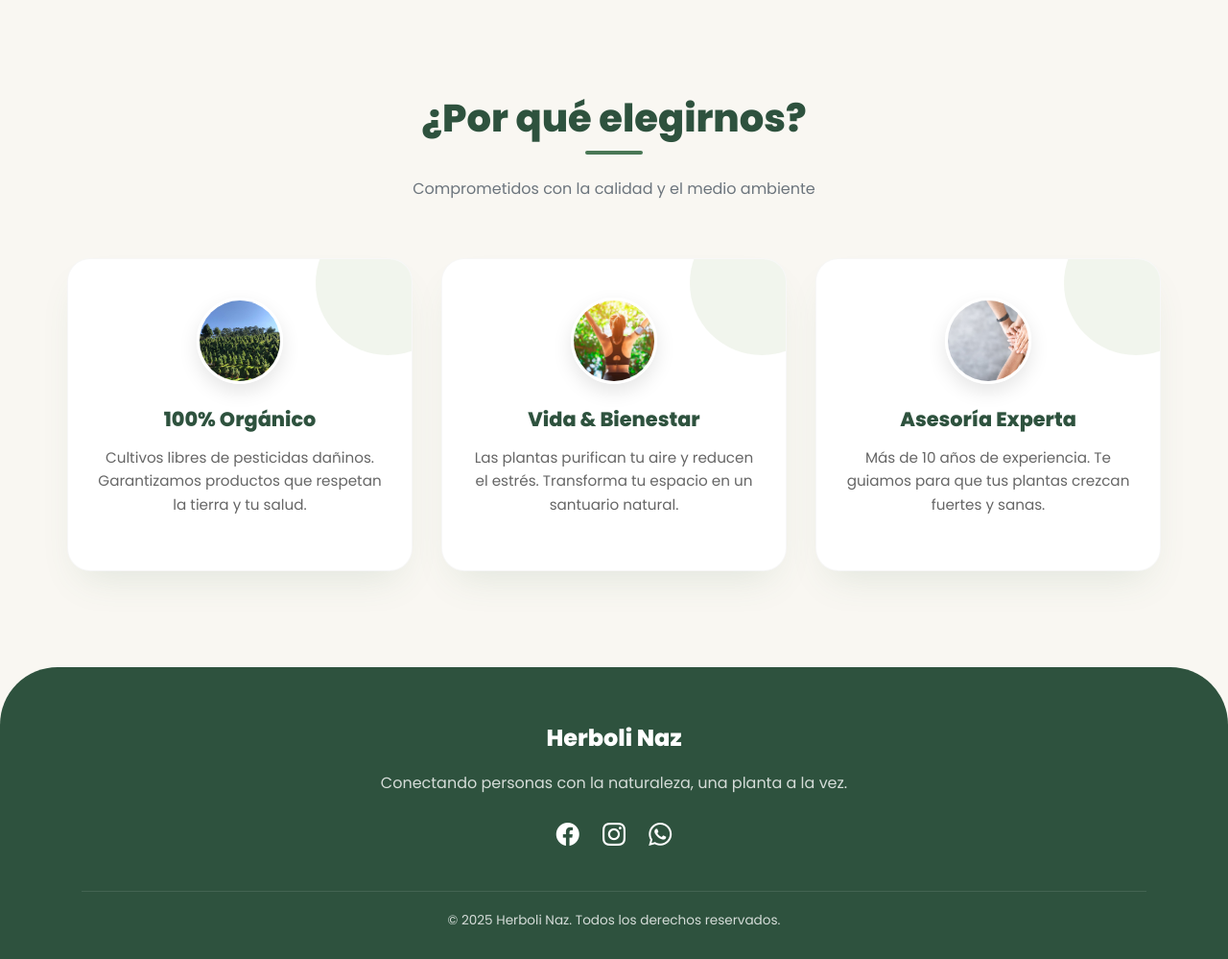
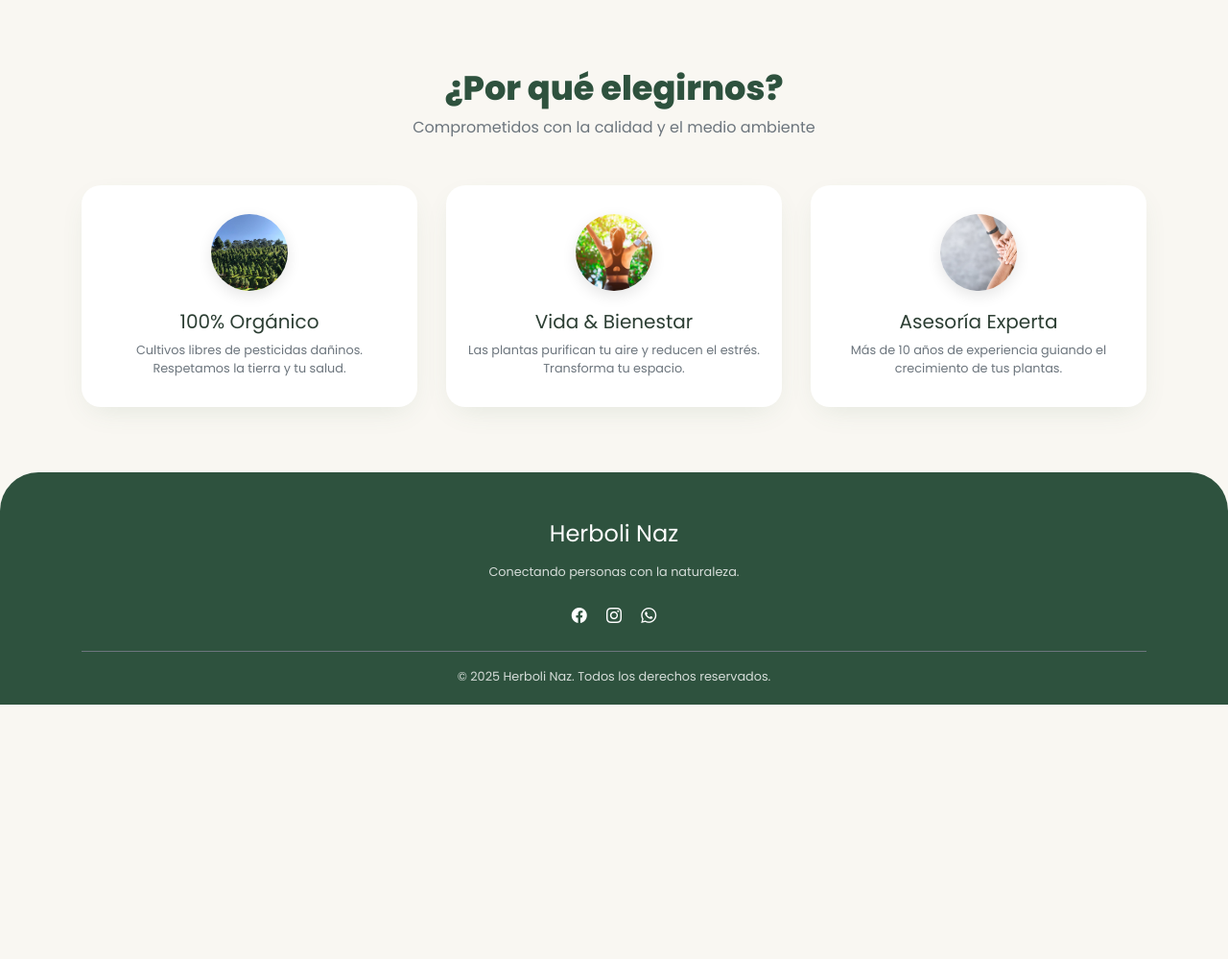
Before and after one commit to DiegoCisneros154/herboli-naz, a Flask app: page / in a window 1280 px wide. Shown: the part 737-1736 px from the top of the page at 96% size. After the commit the page ends 1471 px from the top, so only its background shows below. Run offline with Flask 3, Linux system fonts and the light colour scheme; some libraries are stand-ins or nearby versions.

Commit message:
idex para celular y compu

```diff
--- a/templates/index.html
+++ b/templates/index.html
@@ -2,26 +2,23 @@
 <html lang="es">
 <head>
   <meta charset="UTF-8">
-  <meta name="viewport" content="width=device-width, initial-scale=1.0">
+  <meta name="viewport" content="width=device-width, initial-scale=1.0, maximum-scale=1.0, user-scalable=no">
   <title>Herboli Naz - Vivero Natural</title>
   <link rel="stylesheet" href="{{ url_for('static', filename='css/bootstrap.css') }}">
   <link href="https://fonts.googleapis.com/css2?family=Poppins:wght@300;400;600;800&display=swap" rel="stylesheet">
-  <!-- Iconos de Bootstrap para un toque moderno -->
   <link rel="stylesheet" href="https://cdn.jsdelivr.net/npm/bootstrap-icons@1.11.1/font/bootstrap-icons.css">
 
   <style>
-    /* ===== VARIABLES & RESET ===== */
+    /* ===== VARIABLES ===== */
     :root {
-      --verde-oscuro: #2e523e; /* Más contraste */
+      --verde-oscuro: #2e523e;
       --verde: #4a7856;
       --verde-claro: #cfdec4;
-      --beige: #F9F7F2; /* Un beige más limpio */
+      --beige: #F9F7F2;
       --blanco: #ffffff;
       --texto: #2c3e33;
-      --gris-claro: #f4f4f4;
-      --sombra-suave: 0 20px 40px -15px rgba(74, 120, 86, 0.15);
-      --sombra-hover: 0 25px 50px -12px rgba(74, 120, 86, 0.25);
-      --radius: 24px;
+      --sombra-suave: 0 10px 30px -10px rgba(74, 120, 86, 0.15);
+      --radius: 20px;
     }
 
     body {
@@ -29,217 +26,139 @@
       background-color: var(--beige);
       color: var(--texto);
       margin: 0;
-      overflow-x: hidden;
+      overflow-x: hidden; /* Evita scroll horizontal en móviles */
     }
 
-    /* ===== NAVBAR MODERNA (Glassmorphism) ===== */
+    /* ===== NAVBAR ===== */
     .navbar {
-      background: rgba(255, 255, 255, 0.85);
-      backdrop-filter: blur(12px); /* Efecto vidrio borroso */
-      -webkit-backdrop-filter: blur(12px);
-      border-bottom: 1px solid rgba(74, 120, 86, 0.1);
-      padding: 15px 0;
-      transition: all 0.3s ease;
+      background: rgba(255, 255, 255, 0.9);
+      backdrop-filter: blur(10px);
+      -webkit-backdrop-filter: blur(10px);
+      padding: 12px 0;
+      box-shadow: 0 4px 20px rgba(0,0,0,0.05);
     }
 
     .navbar-brand {
       font-weight: 800;
       color: var(--verde-oscuro) !important;
-      font-size: 1.5rem;
+      font-size: 1.3rem;
       display: flex;
       align-items: center;
-      gap: 12px;
-      letter-spacing: -0.5px;
+      gap: 10px;
     }
 
     .navbar-brand img {
-      height: 50px;
-      width: 50px;
-      border-radius: 12px; /* Menos circular, más moderno */
+      height: 45px;
+      width: 45px;
+      border-radius: 12px;
       object-fit: cover;
-      box-shadow: 0 4px 12px rgba(0,0,0,0.1);
     }
 
     .nav-link {
       font-weight: 500;
-      font-size: 0.95rem;
       color: var(--texto) !important;
-      margin: 0 8px;
-      padding: 8px 16px !important;
-      border-radius: 30px;
-      transition: all 0.3s ease;
+      padding: 10px 15px !important;
+      border-radius: 10px;
     }
 
-    .nav-link:hover, .nav-link.active {
-      color: var(--verde-oscuro) !important;
-      background-color: var(--verde-claro);
-    }
-
-    /* Botón especial para Login/Registro */
     .nav-btn {
       background-color: var(--verde);
       color: var(--blanco) !important;
-      box-shadow: 0 4px 15px rgba(74, 120, 86, 0.3);
+      text-align: center;
+      border-radius: 50px;
     }
-    .nav-btn:hover {
-      background-color: var(--verde-oscuro);
-      transform: translateY(-2px);
-      color: var(--blanco) !important;
+
+    /* Ajuste del menú en celular */
+    @media (max-width: 991px) {
+      .navbar-collapse {
+        background: #fff;
+        padding: 20px;
+        border-radius: 20px;
+        margin-top: 15px;
+        box-shadow: 0 10px 30px rgba(0,0,0,0.1);
+      }
+      .nav-btn {
+        margin-top: 10px;
+        display: block;
+      }
     }
 
     /* ===== HERO SECTION ===== */
     .hero {
       position: relative;
-      /* Gradiente moderno sobre la imagen */
       background: linear-gradient(135deg, rgba(46, 82, 62, 0.85) 0%, rgba(74, 120, 86, 0.5) 100%),
                   url('{{ url_for("static", filename="images/vivero-bg.jpg") }}') center/cover no-repeat;
-      background-attachment: fixed; /* Efecto Parallax */
-      height: 92vh; /* Casi pantalla completa */
+      background-attachment: fixed; /* Efecto bonito en PC */
+      min-height: 90vh; /* Altura mínima */
       display: flex;
       align-items: center;
       justify-content: center;
       text-align: center;
       color: var(--blanco);
-      border-bottom-left-radius: 60px;
-      border-bottom-right-radius: 60px;
-      margin-bottom: 60px;
-      overflow: hidden;
-    }
-
-    .hero-content {
-      max-width: 800px;
-      padding: 0 20px;
-      z-index: 2;
+      border-bottom-left-radius: 40px;
+      border-bottom-right-radius: 40px;
+      margin-bottom: 40px;
+      padding-top: 80px; /* Espacio para que el navbar no tape el texto */
     }
 
     .hero h1 {
-      font-size: 4.5rem;
+      font-size: 4rem;
       font-weight: 800;
       line-height: 1.1;
-      margin-bottom: 20px;
-      letter-spacing: -1px;
-      text-shadow: 0 4px 20px rgba(0,0,0,0.2);
-      animation: fadeInUp 1s ease;
+      margin-bottom: 15px;
+      text-shadow: 0 4px 15px rgba(0,0,0,0.2);
     }
 
     .hero p {
-      font-size: 1.3rem;
+      font-size: 1.2rem;
       font-weight: 300;
-      margin-bottom: 40px;
+      margin-bottom: 30px;
       opacity: 0.95;
-      animation: fadeInUp 1.2s ease;
+      padding: 0 10px;
     }
 
     .btn-hero {
       background: var(--blanco);
       color: var(--verde-oscuro);
       border-radius: 50px;
-      padding: 16px 40px;
-      font-size: 1.1rem;
+      padding: 14px 30px;
       font-weight: 700;
       border: none;
-      transition: all 0.3s cubic-bezier(0.175, 0.885, 0.32, 1.275); /* Rebote suave */
-      box-shadow: 0 10px 25px rgba(0,0,0,0.15);
       display: inline-flex;
       align-items: center;
-      gap: 10px;
+      gap: 8px;
       text-decoration: none;
-    }
-
-    .btn-hero:hover {
-      transform: translateY(-5px) scale(1.02);
-      background: var(--verde-claro);
-      color: var(--verde-oscuro);
-      box-shadow: 0 20px 30px rgba(0,0,0,0.2);
+      transition: 0.3s;
+      margin-bottom: 10px;
     }
 
     .btn-outline-hero {
-      background: transparent;
-      border: 2px solid rgba(255,255,255,0.6);
+      background: rgba(255,255,255,0.2);
+      border: 1px solid rgba(255,255,255,0.5);
       color: var(--blanco);
-      margin-left: 15px;
-    }
-    .btn-outline-hero:hover {
-      background: rgba(255,255,255,0.1);
-      border-color: var(--blanco);
-      color: var(--blanco);
+      backdrop-filter: blur(5px);
     }
 
-    /* ===== SECCIÓN BENEFICIOS (Cards Modernas) ===== */
-    .benefits {
-      padding: 40px 0 100px 0;
-    }
-
-    .section-header {
-      text-align: center;
-      margin-bottom: 60px;
-    }
-
+    /* ===== CARDS ===== */
     .section-header h2 {
       color: var(--verde-oscuro);
       font-weight: 800;
-      font-size: 2.5rem;
-      position: relative;
-      display: inline-block;
-    }
-
-    /* Detalle decorativo debajo del título */
-    .section-header h2::after {
-      content: '';
-      display: block;
-      width: 60px;
-      height: 4px;
-      background: var(--verde);
-      margin: 10px auto 0;
-      border-radius: 2px;
+      font-size: 2.2rem;
     }
 
     .card-benefit {
       background: var(--blanco);
       border-radius: var(--radius);
-      padding: 40px 30px;
+      padding: 30px 20px;
       text-align: center;
-      transition: all 0.4s ease;
-      border: 1px solid rgba(0,0,0,0.03);
       box-shadow: var(--sombra-suave);
-      height: 100%;
-      position: relative;
-      overflow: hidden;
-      z-index: 1;
-    }
-
-    /* Efecto hover suave */
-    .card-benefit:hover {
-      transform: translateY(-15px);
-      box-shadow: var(--sombra-hover);
-      border-color: var(--verde-claro);
-    }
-
-    /* Círculo decorativo detrás del icono */
-    .card-benefit::before {
-      content: '';
-      position: absolute;
-      top: -50px;
-      right: -50px;
-      width: 150px;
-      height: 150px;
-      background: var(--verde-claro);
-      border-radius: 50%;
-      opacity: 0.3;
-      z-index: -1;
-      transition: 0.5s;
-    }
-
-    .card-benefit:hover::before {
-      transform: scale(1.5);
-      opacity: 0.1;
+      margin-bottom: 20px;
     }
 
     .img-wrapper {
-      width: 90px;
-      height: 90px;
-      margin: 0 auto 25px;
-      position: relative;
+      width: 80px;
+      height: 80px;
+      margin: 0 auto 20px;
     }
 
     .card-benefit img {
@@ -247,70 +166,61 @@
       height: 100%;
       border-radius: 50%;
       object-fit: cover;
-      border: 3px solid var(--blanco);
-      box-shadow: 0 8px 20px rgba(0,0,0,0.1);
+      box-shadow: 0 5px 15px rgba(0,0,0,0.1);
     }
 
-    .card-benefit h5 {
-      font-weight: 700;
-      font-size: 1.3rem;
-      margin-bottom: 15px;
-      color: var(--verde-oscuro);
-    }
-
-    .card-benefit p {
-      color: #666;
-      font-size: 0.95rem;
-      line-height: 1.6;
-    }
-
-    /* ===== FOOTER MODERNO ===== */
+    /* ===== FOOTER ===== */
     footer {
       background: var(--verde-oscuro);
       color: rgba(255,255,255,0.8);
-      padding: 60px 0 30px;
-      border-top-left-radius: 60px;
-      border-top-right-radius: 60px;
+      padding: 50px 0 20px;
+      border-top-left-radius: 40px;
+      border-top-right-radius: 40px;
       text-align: center;
-      position: relative;
     }
 
-    footer h4 {
-      color: var(--blanco);
-      font-weight: 700;
-      margin-bottom: 20px;
-    }
+    /* =========================================
+       📱 REGLAS SOLO PARA MÓVILES (Optimización)
+       ========================================= */
+    @media (max-width: 768px) {
 
-    footer .social-icons a {
-      color: var(--blanco);
-      font-size: 1.5rem;
-      margin: 0 10px;
-      transition: 0.3s;
-    }
-    footer .social-icons a:hover {
-      color: var(--verde-claro);
-      transform: scale(1.2);
-    }
+      /* 1. Ajuste del Texto Hero */
+      .hero h1 {
+        font-size: 2.5rem; /* Mucho más pequeño para que quepa */
+      }
+      .hero p {
+        font-size: 1rem;
+      }
 
-    footer .copyright {
-      margin-top: 40px;
-      font-size: 0.85rem;
-      border-top: 1px solid rgba(255,255,255,0.1);
-      padding-top: 20px;
-    }
+      /* 2. Arreglo del fondo en móviles (Quita el 'zoom' feo) */
+      .hero {
+        background-attachment: scroll;
+        min-height: 85vh;
+        border-bottom-left-radius: 30px;
+        border-bottom-right-radius: 30px;
+      }
 
-    /* ===== ANIMACIONES ===== */
-    @keyframes fadeInUp {
-      from { opacity: 0; transform: translateY(40px); }
-      to { opacity: 1; transform: translateY(0); }
-    }
+      /* 3. Botones uno debajo del otro */
+      .botones-hero {
+        display: flex;
+        flex-direction: column;
+        gap: 10px;
+        padding: 0 20px;
+      }
+      .btn-hero {
+        width: 100%; /* Botones anchos para tocar fácil */
+        justify-content: center;
+      }
 
-    /* ===== RESPONSIVE ===== */
-    @media (max-width: 768px) {
-      .hero { height: 85vh; border-radius: 0 0 30px 30px; }
-      .hero h1 { font-size: 2.8rem; }
-      .card-benefit { margin-bottom: 20px; }
-      .navbar { background: rgba(255, 255, 255, 0.95); }
+      /* 4. Títulos de sección */
+      .section-header h2 {
+        font-size: 1.8rem;
+      }
+
+      /* 5. Espaciado general */
+      .benefits {
+        padding-top: 30px;
+      }
     }
   </style>
 </head>
@@ -325,33 +235,33 @@
       Herboli Naz
     </a>
 
-    <button class="navbar-toggler" type="button" data-bs-toggle="collapse" data-bs-target="#navbarNav">
+    <button class="navbar-toggler border-0" type="button" data-bs-toggle="collapse" data-bs-target="#navbarNav">
       <span class="navbar-toggler-icon"></span>
     </button>
 
     <div class="collapse navbar-collapse justify-content-end" id="navbarNav">
-      <ul class="navbar-nav align-items-center">
+      <ul class="navbar-nav align-items-center text-center">
         <li class="nav-item"><a class="nav-link" href="{{ url_for('index') }}">Inicio</a></li>
         <li class="nav-item"><a class="nav-link" href="{{ url_for('plantas') }}">Catálogo</a></li>
         <li class="nav-item"><a class="nav-link" href="{{ url_for('empresa') }}">Nosotros</a></li>
 
         {% if 'usuario' in session %}
-          <li class="nav-item ms-lg-3 d-flex align-items-center">
+          <li class="nav-item mt-2 mt-lg-0">
             <span class="nav-link fw-bold text-success">Hola, {{ session['usuario'] }}</span>
           </li>
           <li class="nav-item"><a class="nav-link" href="{{ url_for('cliente_dashboard') }}">Mi Cuenta</a></li>
           {% if session['rol'] == 'admin' %}
-            <li class="nav-item"><a class="nav-link" href="{{ url_for('configuracion') }}"><i class="bi bi-gear-fill"></i> Admin</a></li>
+            <li class="nav-item"><a class="nav-link" href="{{ url_for('configuracion') }}">⚙️ Admin</a></li>
           {% endif %}
-          <li class="nav-item ms-2">
+          <li class="nav-item mt-2 mt-lg-0 ms-lg-2">
             <a class="nav-link nav-btn px-4" href="{{ url_for('logout') }}">Salir</a>
           </li>
         {% else %}
-          <li class="nav-item ms-lg-2">
+          <li class="nav-item mt-2 mt-lg-0">
             <a class="nav-link" href="{{ url_for('login') }}">Ingresar</a>
           </li>
-          <li class="nav-item">
-            <a class="nav-link nav-btn" href="{{ url_for('register') }}">Registrarse</a>
+          <li class="nav-item mt-2 mt-lg-0 ms-lg-2">
+            <a class="nav-link nav-btn px-4" href="{{ url_for('register') }}">Registrarse</a>
           </li>
         {% endif %}
       </ul>
@@ -361,11 +271,11 @@
 
 <!-- HERO SECTION -->
 <section class="hero">
-  <div class="hero-content">
+  <div class="container hero-content">
     <h1>Naturaleza viva<br>para tu hogar</h1>
-    <p>Descubre nuestra selección premium de plantas, árboles y productos orgánicos. Cuidamos cada detalle desde la raíz hasta tu jardín.</p>
+    <p>Descubre nuestra selección premium de plantas y árboles. Cuidamos cada detalle desde la raíz hasta tu jardín.</p>
 
-    <div class="d-flex justify-content-center flex-wrap gap-3">
+    <div class="botones-hero">
       <a href="{{ url_for('plantas') }}" class="btn btn-hero">
         Ver Catálogo <i class="bi bi-arrow-right-circle"></i>
       </a>
@@ -379,43 +289,43 @@
 </section>
 
 <!-- BENEFICIOS -->
-<section class="benefits container">
-  <div class="section-header">
+<section class="benefits container py-5">
+  <div class="section-header text-center mb-5">
     <h2>¿Por qué elegirnos?</h2>
-    <p class="mt-3 text-muted">Comprometidos con la calidad y el medio ambiente</p>
+    <p class="text-muted">Comprometidos con la calidad y el medio ambiente</p>
   </div>
 
-  <div class="row g-4">
+  <div class="row g-3">
     <!-- Card 1 -->
-    <div class="col-md-4">
+    <div class="col-12 col-md-4">
       <div class="card-benefit">
         <div class="img-wrapper">
           <img src="{{ url_for('static', filename='images/icon1.jpg') }}" alt="Natural">
         </div>
         <h5>100% Orgánico</h5>
-        <p>Cultivos libres de pesticidas dañinos. Garantizamos productos que respetan la tierra y tu salud.</p>
+        <p class="text-secondary small mb-0">Cultivos libres de pesticidas dañinos. Respetamos la tierra y tu salud.</p>
       </div>
     </div>
 
     <!-- Card 2 -->
-    <div class="col-md-4">
+    <div class="col-12 col-md-4">
       <div class="card-benefit">
         <div class="img-wrapper">
           <img src="{{ url_for('static', filename='images/icon2.jpg') }}" alt="Bienestar">
         </div>
         <h5>Vida & Bienestar</h5>
-        <p>Las plantas purifican tu aire y reducen el estrés. Transforma tu espacio en un santuario natural.</p>
+        <p class="text-secondary small mb-0">Las plantas purifican tu aire y reducen el estrés. Transforma tu espacio.</p>
       </div>
     </div>
 
     <!-- Card 3 -->
-    <div class="col-md-4">
+    <div class="col-12 col-md-4">
       <div class="card-benefit">
         <div class="img-wrapper">
           <img src="{{ url_for('static', filename='images/icon3.jpg') }}" alt="Experiencia">
         </div>
         <h5>Asesoría Experta</h5>
-        <p>Más de 10 años de experiencia. Te guiamos para que tus plantas crezcan fuertes y sanas.</p>
+        <p class="text-secondary small mb-0">Más de 10 años de experiencia guiando el crecimiento de tus plantas.</p>
       </div>
     </div>
   </div>
@@ -424,22 +334,21 @@
 <!-- FOOTER -->
 <footer>
   <div class="container">
-    <h4>Herboli Naz</h4>
-    <p>Conectando personas con la naturaleza, una planta a la vez.</p>
+    <h4 class="text-white fw-bold mb-3">Herboli Naz</h4>
+    <p class="small opacity-75">Conectando personas con la naturaleza.</p>
 
-    <div class="social-icons mt-4">
-      <a href="#"><i class="bi bi-facebook"></i></a>
-      <a href="#"><i class="bi bi-instagram"></i></a>
-      <a href="#"><i class="bi bi-whatsapp"></i></a>
+    <div class="mt-4 mb-4 fs-4">
+      <a href="#" class="text-white mx-2"><i class="bi bi-facebook"></i></a>
+      <a href="#" class="text-white mx-2"><i class="bi bi-instagram"></i></a>
+      <a href="#" class="text-white mx-2"><i class="bi bi-whatsapp"></i></a>
     </div>
 
-    <div class="copyright">
+    <div class="border-top border-secondary pt-3 mt-3 small opacity-50">
       &copy; 2025 Herboli Naz. Todos los derechos reservados.
     </div>
   </div>
 </footer>
 
-<!-- Scripts -->
 <script src="https://cdn.jsdelivr.net/npm/bootstrap@5.3.2/dist/js/bootstrap.bundle.min.js"></script>
 
 </body>
```
